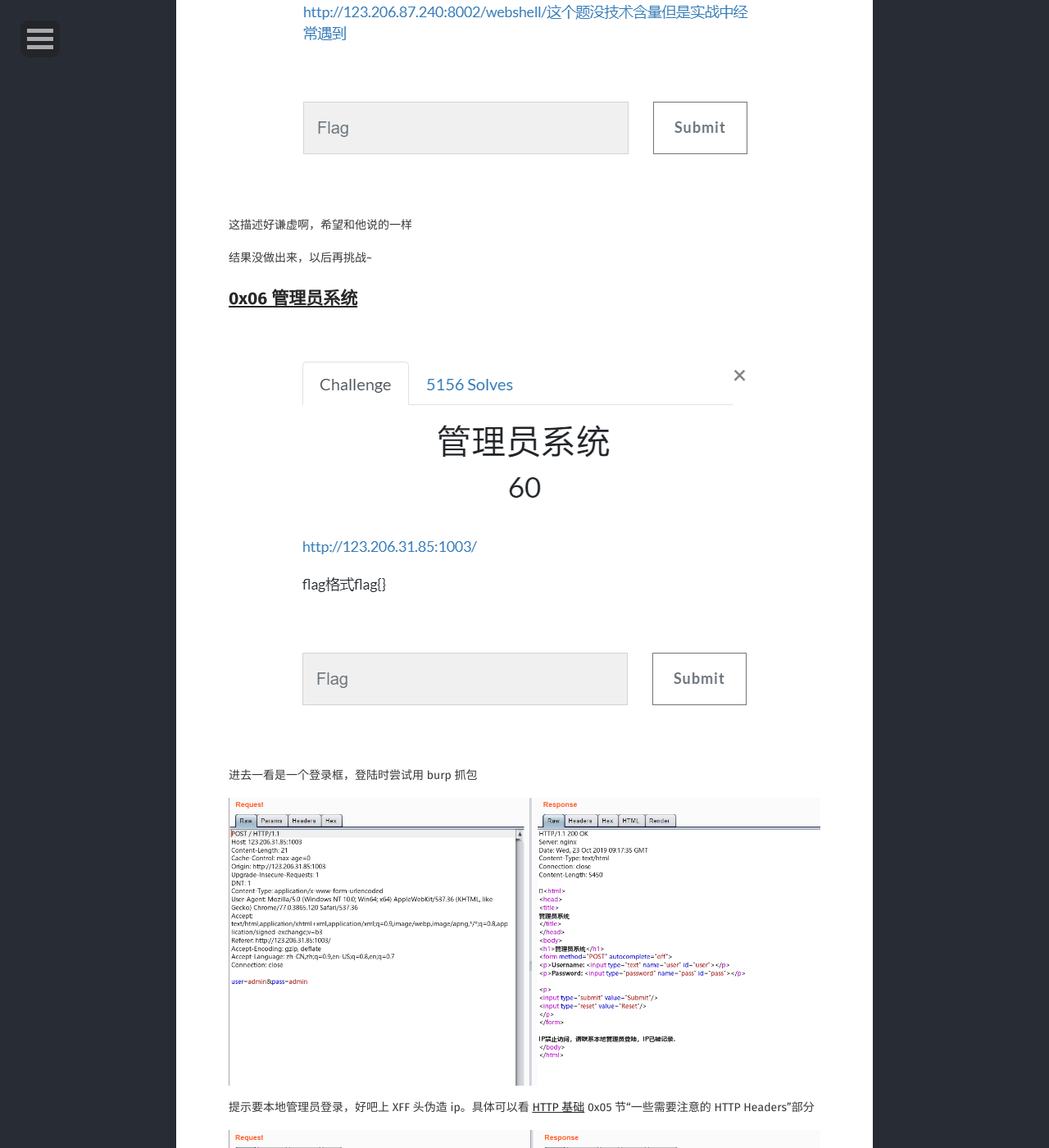
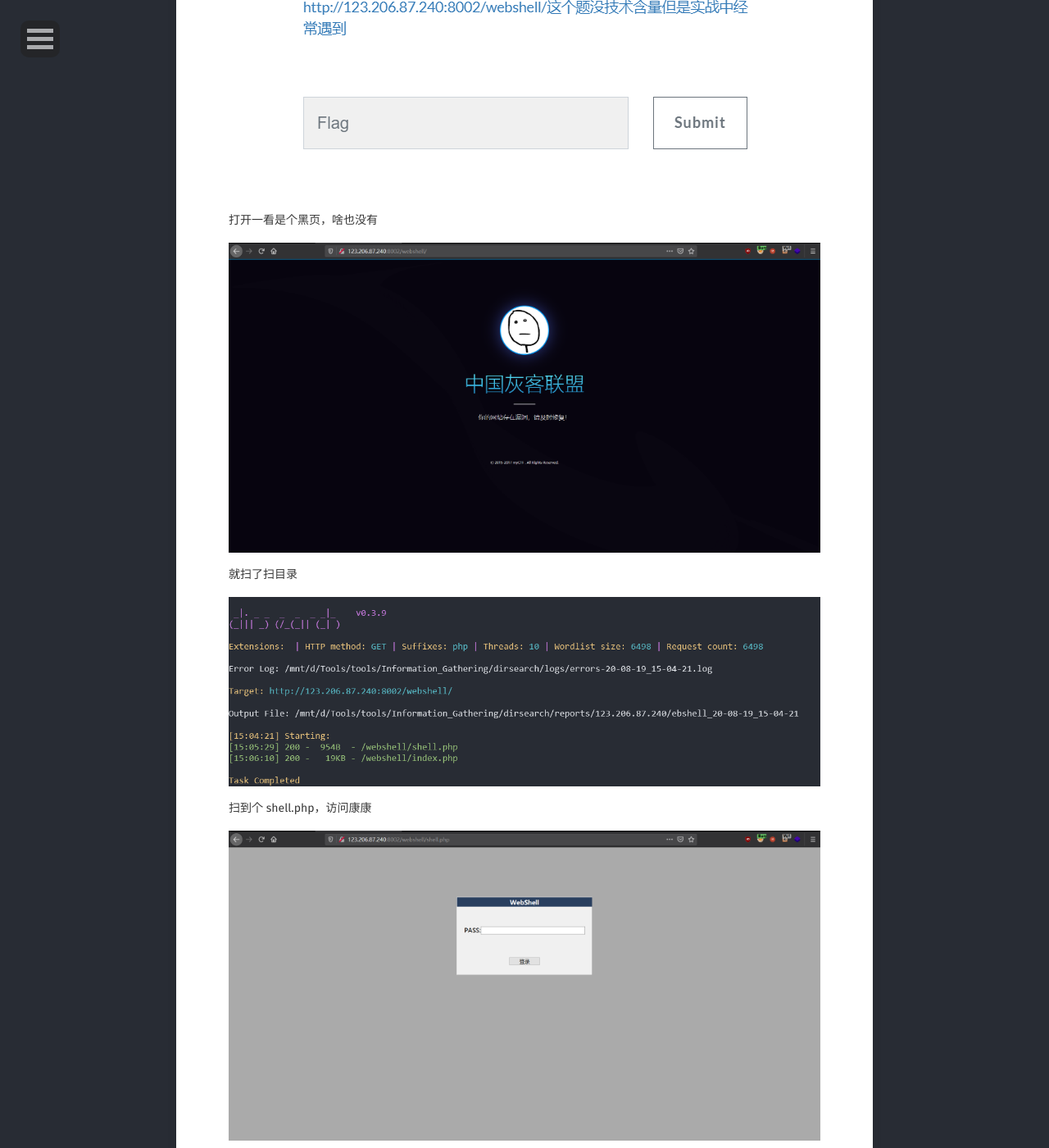
Before and after one commit to Aquilao/Blog, a Jekyll site: the page built from _posts/2019-10-24-Bugku_web2.md, in a window 1280 px wide and 1400 px high, scrolled down 7806 px. Shown: the whole window at 82% size. Built offline with Jekyll 4.4.1, drawn with Linux system fonts in a browser that asks for light colours; some web fonts are replaced; some of the changed text lies outside the part shown.

Commit message:
[^] Update Bugku_web2

```diff
--- a/_config.yml
+++ b/_config.yml
@@ -1,7 +1,7 @@
 # Site
 title:              Aquilao'Blog
-bio:                '你的人生前路未免太过灰暗了吧？'
-description:        "你的人生前路未免太过灰暗了吧？"
+bio:                "现在开始去做说不定还来得及"
+description:        "现在开始去做说不定还来得及"
 reading_time:       true
 words_per_minute:   200
 logo:               'assets/img/favicon.jpg'
--- a/_posts/2019-10-24-Bugku_web2.md
+++ b/_posts/2019-10-24-Bugku_web2.md
@@ -139,9 +139,26 @@
 
 ![](https://github.com/Aquilao/Blog/raw/master/assets/img/BugkuCTF-img/Web2/5_1.png)
 
-这描述好谦虚啊，希望和他说的一样
+打开一看是个黑页，啥也没有
 
-结果没做出来，以后再挑战~
+![](https://github.com/Aquilao/Blog/raw/master/assets/img/BugkuCTF-img/Web2/5_2.png)
+
+就扫了扫目录
+
+![](https://github.com/Aquilao/Blog/raw/master/assets/img/BugkuCTF-img/Web2/5_3.png)
+
+扫到个 shell.php，访问康康
+
+![](https://github.com/Aquilao/Blog/raw/master/assets/img/BugkuCTF-img/Web2/5_4.png)
+
+看起来是个 webshell，可以尝试爆破一波
+
+![](https://github.com/Aquilao/Blog/raw/master/assets/img/BugkuCTF-img/Web2/5_5.png)
+
+输入密码，拿到 flag
+
+![](https://github.com/Aquilao/Blog/raw/master/assets/img/BugkuCTF-img/Web2/5_6.png)
+
 
 
 
```
Also changed, not shown: other parts of _posts/2019-10-24-Bugku_web2.md (+1 -1 lines), _posts/2018-4-25-learn_github_assets_server.md (+16 -0 lines), _posts/2018-5-4-HTTP_base.md (+1 -1 lines), assets/img/BugkuCTF-img/Web2/5_2.png (added), assets/img/BugkuCTF-img/Web2/5_3.png (added), assets/img/BugkuCTF-img/Web2/5_4.png (added), assets/img/BugkuCTF-img/Web2/5_5.png (added), assets/img/BugkuCTF-img/Web2/5_6.png (added), assets/img/BugkuCTF-img/Web2/Web2.png.
